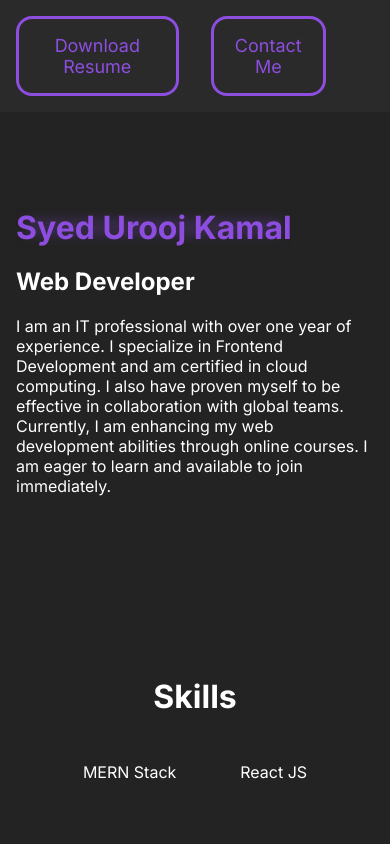
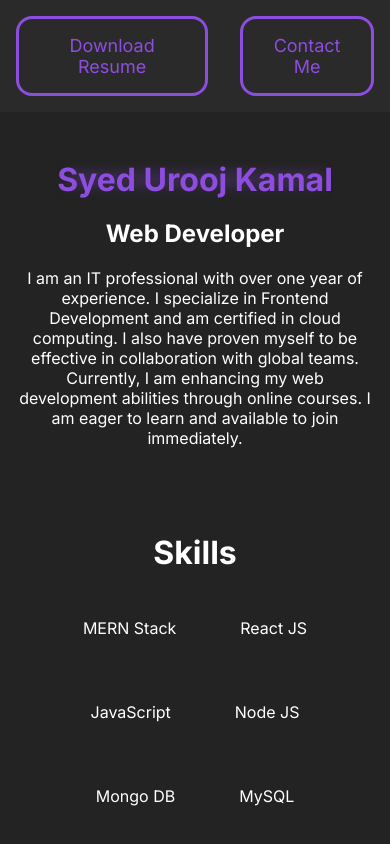
Before and after one commit to syeduroojkamal/www-syeduroojkamal-com, a React (Vite) app: page / in a window 390 px wide. Shown: the top 844 px of the page. Built offline with nearby package versions, Linux system fonts and the light colour scheme.

Commit message:
fix: responsive design

```diff
--- a/src/components/Main.css
+++ b/src/components/Main.css
@@ -5,7 +5,11 @@ main {
   align-items: center;
   flex-wrap: wrap;
   gap: 7rem;
-
+  @media (orientation: portrait) {
+    margin-top: 2rem;
+    text-align: center;
+    gap: 1rem;
+  }
   .summary {
     width: 27rem;
     margin: 1rem;
--- a/src/components/TopBar.css
+++ b/src/components/TopBar.css
@@ -9,7 +9,13 @@ nav {
     margin: 1rem;
   }
 
-  & button:last-child {
-    margin-right: 4rem;
+  @media (orientation: landscape) {
+    & button:last-child {
+      margin-right: 4rem;
+    }
+  }
+
+  @media screen and (orientation: portrait) {
+    justify-content: center;
   }
 }
--- a/src/index.css
+++ b/src/index.css
@@ -18,6 +18,10 @@
       background-color: var(--accentColor);
       color: var(--textColor);
     }
+
+    &:active {
+      border: dotted var(--accentColor);
+    }
   }
 }
 
```
